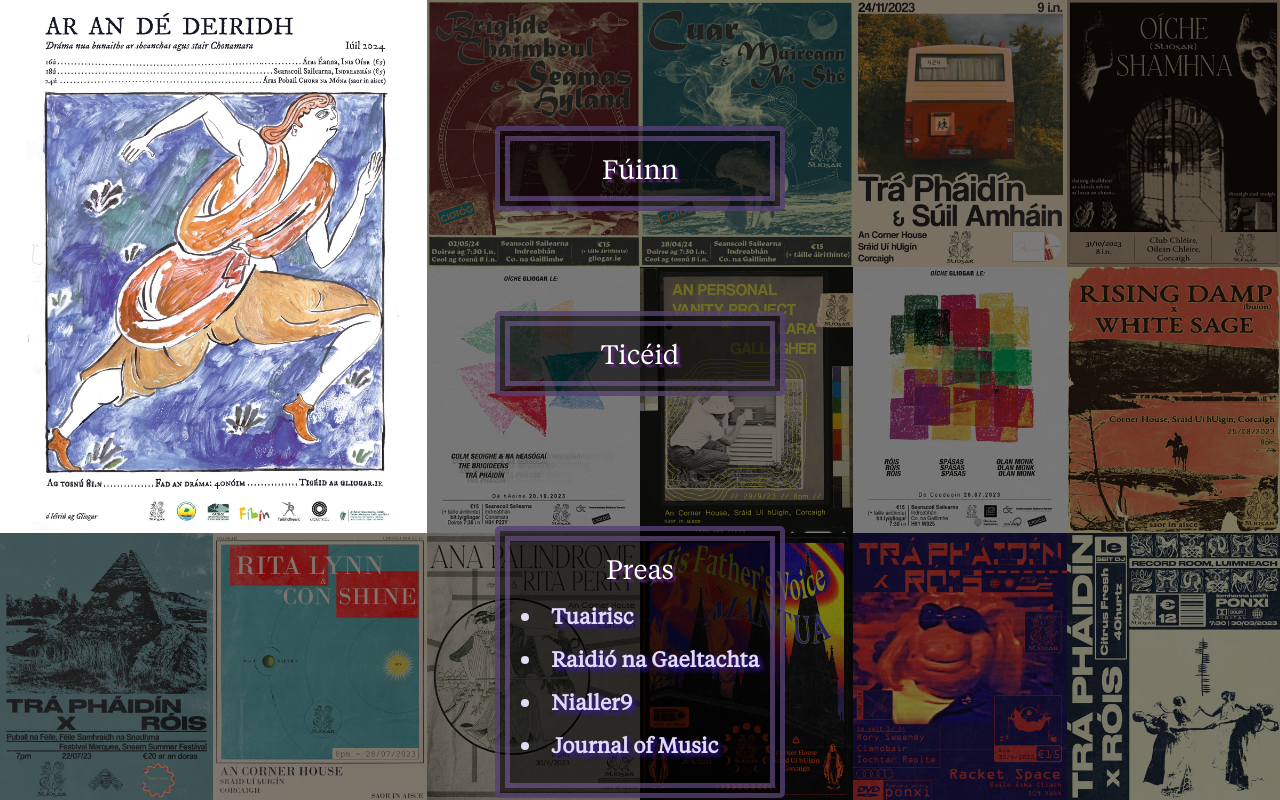
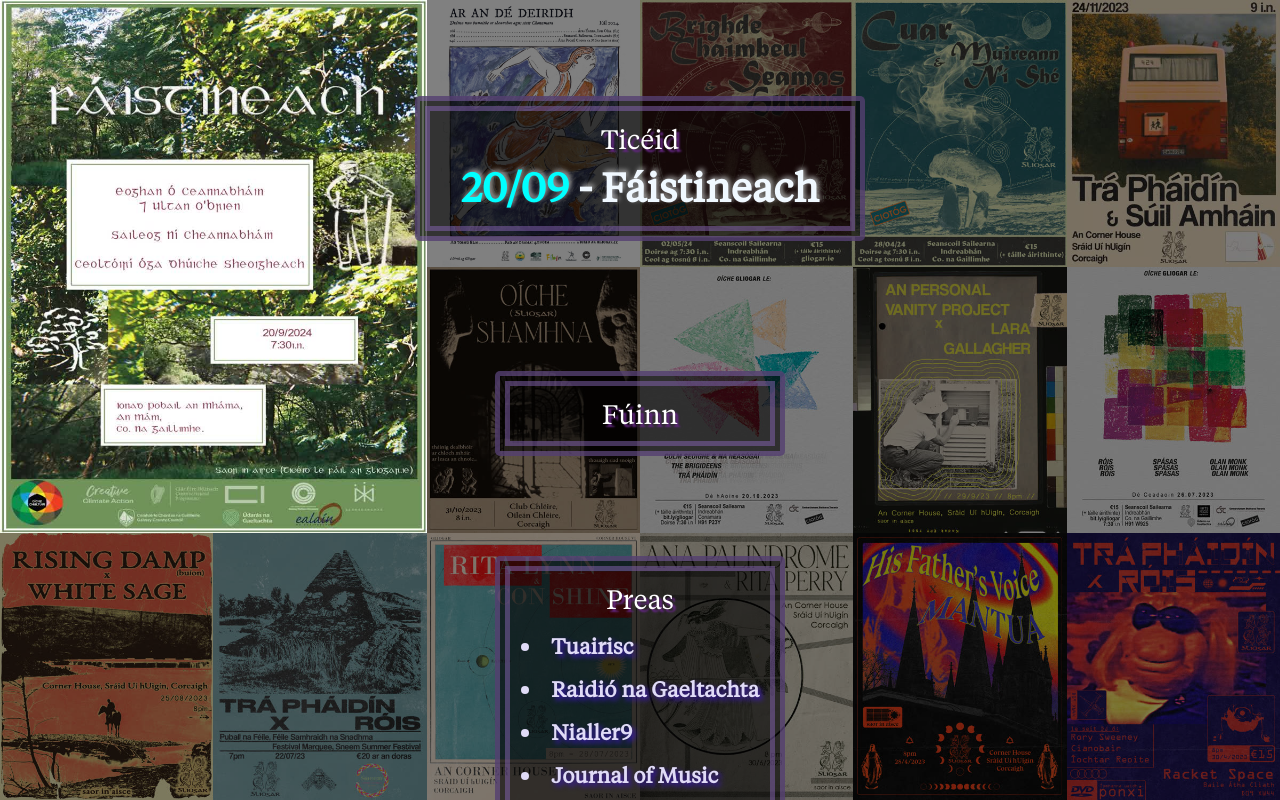
Before and after one commit to rwjhughes/gliogar, a Next.js app: page / in a window 1280 px wide. Shown: the top 800 px of the page. Built offline with nearby package versions, Linux system fonts and the light colour scheme.

Commit message:
faistineach

```diff
--- a/pages/index.js
+++ b/pages/index.js
@@ -6,7 +6,7 @@ import Head from 'next/head';
 
 const Index = () => {
 
-  const numberOfImages = 19; // Update on new posters
+  const numberOfImages = 20; // Update on new posters
   const tiles = [];
 
   for (let i = numberOfImages - 1; i >= 0; i--) {
@@ -35,6 +35,15 @@ const Index = () => {
       </div>
       <div className={styles.textcontainer}>
 
+        {/* TICEID */}
+        <div className={` ${styles.content} ${styles.ticeid}`}>
+          <div className={styles.title}>Ticéid
+            <br />
+            <a href="https://buytickets.at/gliogar/1377503" target="_blank"><h2><date>20/09</date> - Fáistineach</h2></a>
+          </div>
+          {/* <div className={styles.tooltip}>diabhal ticéad anseo anois</div> */}
+        </div>
+
         {/* FUINN */}
         <div className={` ${styles.content} ${styles.fuinn}`}>
           <div className={styles.title}>Fúinn</div>
@@ -43,19 +52,6 @@ const Index = () => {
             Tá muid lonnaithe i gConamara Theas.<br /><br />
             📧 <a href="mailto:eolas@gliogar.ie" target="_blank">eolas@gliogar.ie</a><br /><br />
             <a href="https://instagram.com/gliogar_" target="_blank">@gliogar_</a></div>
-        </div>
-
-        {/* TICEID */}
-        <div className={` ${styles.content} ${styles.ticeid}`}>
-          <div className={styles.title}>Ticéid
-            {/* <br /> */}
-            {/* <h2>Ar An Dé Deiridh</h2>
-            camchuairt mí Iúil
-            <a href="https://buytickets.at/gliogar/1293982" target="_blank"><li><date>16ú</date> - Inis Oírr - €5</li></a>
-            <a href="https://buytickets.at/gliogar/1293993" target="_blank"><li><date>18ú</date> - Indreabhán - €5</li></a>
-            <a href="https://buytickets.at/gliogar/1294006" target="_blank"><li><date>24ú</date> - Corr na Móna - saor in aisce</li></a> */}
-          </div>
-          <div className={styles.tooltip}>diabhal ticéad anseo anois</div>
         </div>
 
         {/* PREAS */}
--- a/styles/Home.module.css
+++ b/styles/Home.module.css
@@ -19,7 +19,7 @@
 .largeTile {
   grid-column: span 2;
   grid-row: span 2;
-  opacity: 0.8;
+  opacity: 1;
 }
 
 .tile:hover {
@@ -89,13 +89,14 @@
 }
 
 .ticeid {
-  /* width: 400px; */
+  width: 400px;
   margin-bottom: 30px;
   cursor: default;
 }
 
 .ticeid h2 {
-  line-height: 40px;
+  line-height: 60px;
+  color: aliceblue;
 }
 
 .content .tooltip {
--- a/styles/globals.css
+++ b/styles/globals.css
@@ -27,7 +27,7 @@ a {
   color: rgb(0, 0, 120);
   text-decoration: none;
   font-weight: bold;
-  text-shadow: 2px -2px 5px white;
+  text-shadow: 2px -2px 5px rgb(167, 167, 167);
   transition: color 0.5s, text-shadow 0.5s;
 }
 
```
Also changed, not shown: public/posters/19.jpg (added).
